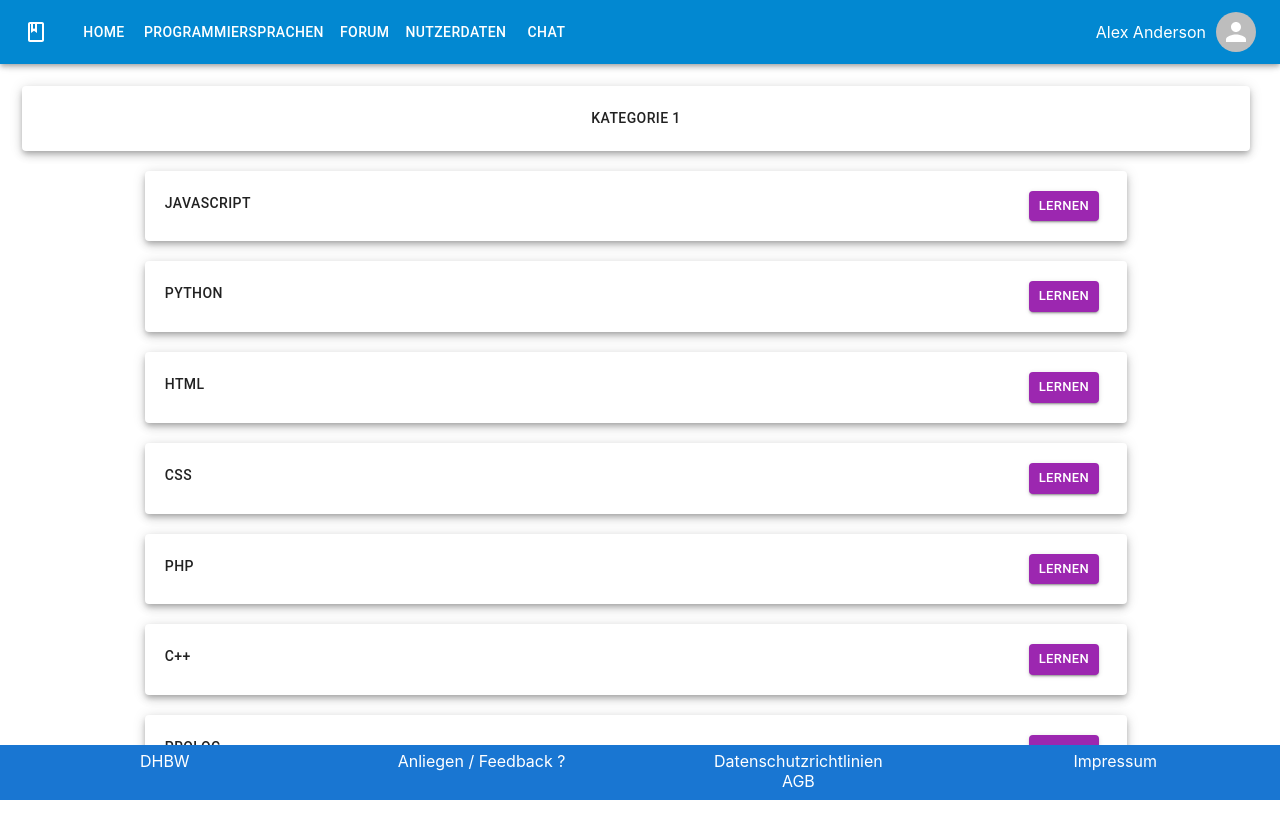
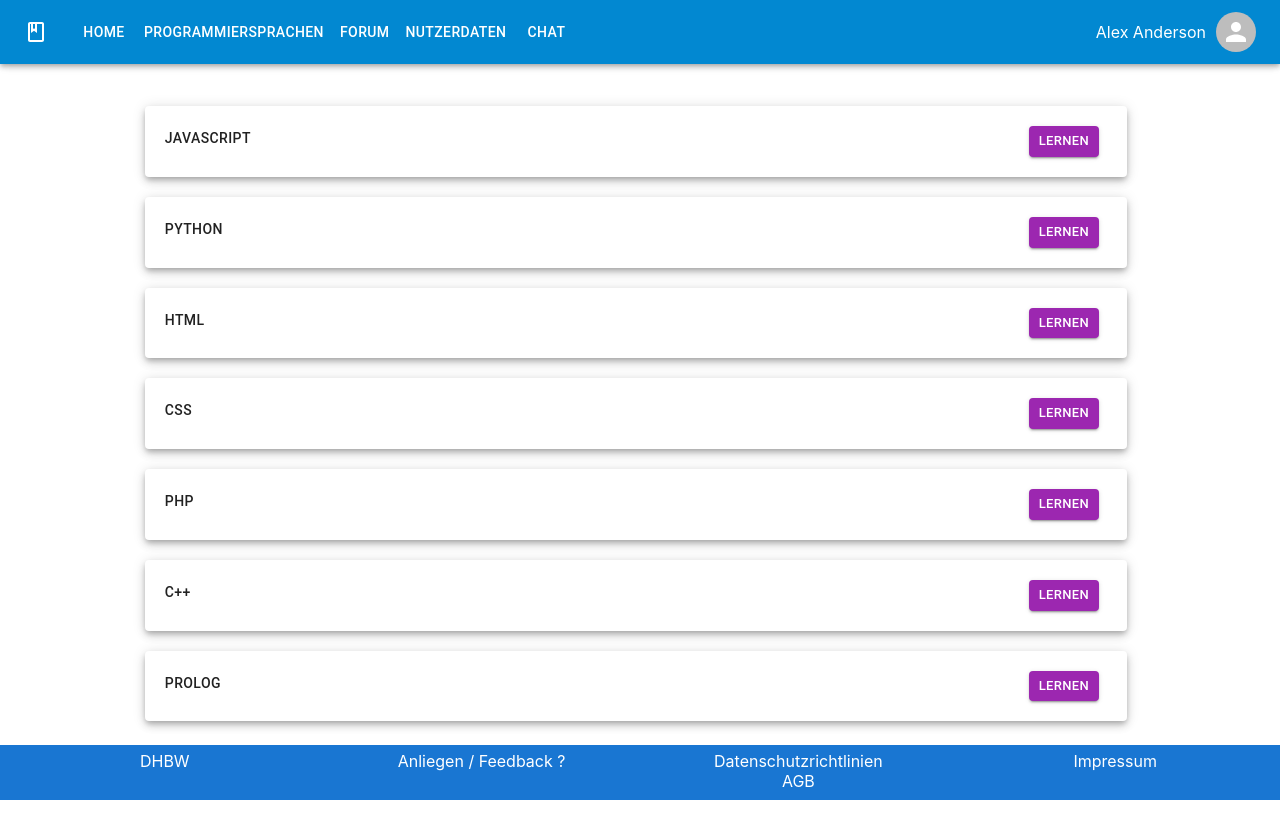
Before and after one commit to sakulklk/Lernmanagement, a Next.js app: page /programmiersprachen_uebersicht in a window 1280 px wide. Shown: the top 838 px of the page. Built offline with nearby package versions, Linux system fonts and the light colour scheme.

Commit message:
2 files modified

```diff
--- a/components/lernsprachen/LernsprachenKategorie.js
+++ b/components/lernsprachen/LernsprachenKategorie.js
@@ -3,7 +3,7 @@ import * as React from 'react';
 import Paper from '@mui/material/Paper';
 import Typography from '@mui/material/Typography';
 
-export default function LernsprachenKategorie({ name, progress }) {
+export default function LernsprachenKategorie({ name }) {
   return (
     <>
       <Paper elevation={5} style={{ padding: '20px', textAlign: 'center' }}>
--- a/pages/programmiersprachen_uebersicht.js
+++ b/pages/programmiersprachen_uebersicht.js
@@ -64,7 +64,6 @@ export default function Test() {
               padding: '0px',
             }}
           >
-            <LernsprachenKategorie />
             {learningLanguages.map((learningLanguage) => (
               <LernsprachenPaper
                 name={learningLanguage.name}
```
